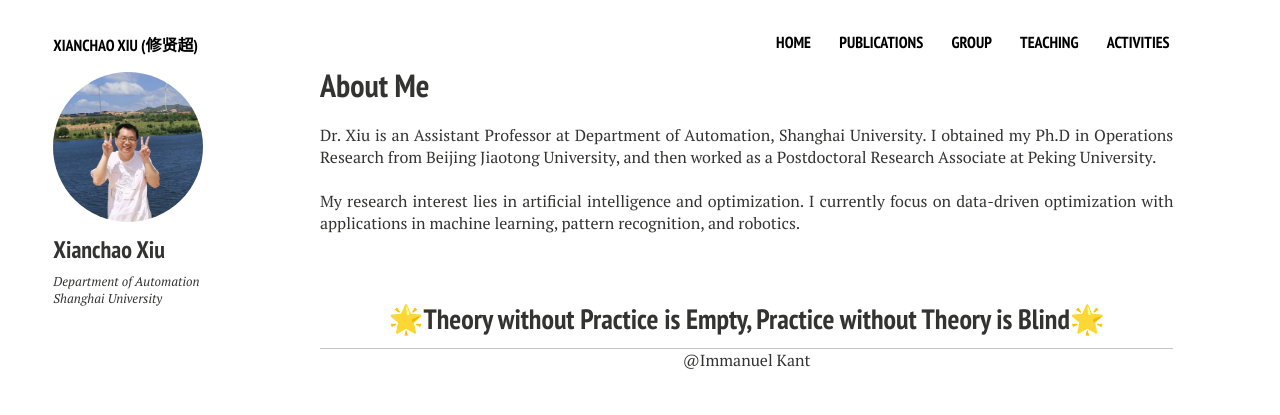
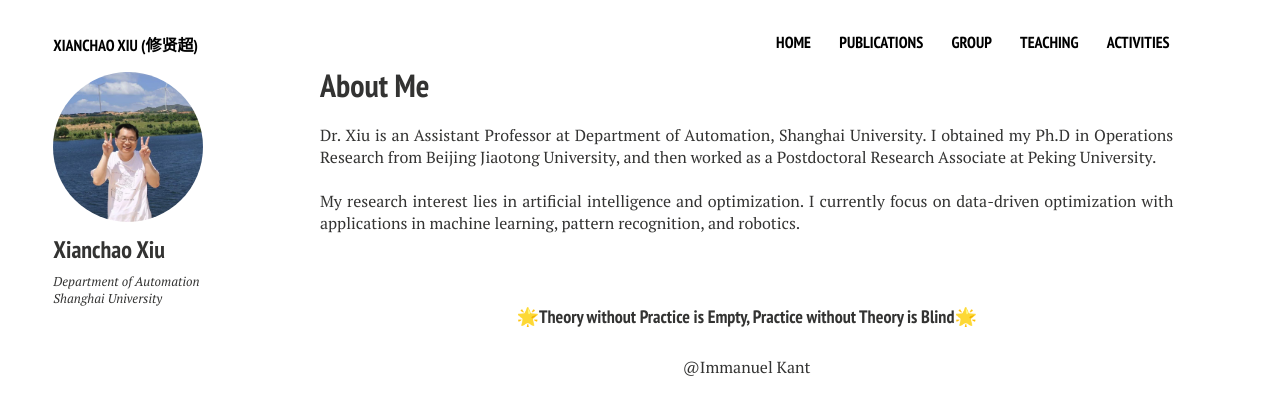
Before and after one commit to xianchaoxiu/xianchaoxiu.github.io, a Jekyll site: the page built from index.md, in a window 1280 px wide. Shown: the top 415 px of the page. Built offline with Jekyll 4.4.1, drawn with Linux system fonts in a browser that asks for light colours; nearby versions of some CDN libraries.

Commit message:
Update home2.html

```diff
--- a/_layouts/home2.html
+++ b/_layouts/home2.html
@@ -36,7 +36,7 @@
 
 
 <br>
-<h3 align="center">🌟Theory without Practice is Empty, Practice without Theory is Blind🌟</h3>
+<h4 align="center">🌟Theory without Practice is Empty, Practice without Theory is Blind🌟</h4>
 <p align="center">@Immanuel Kant </p>
 
 
```
